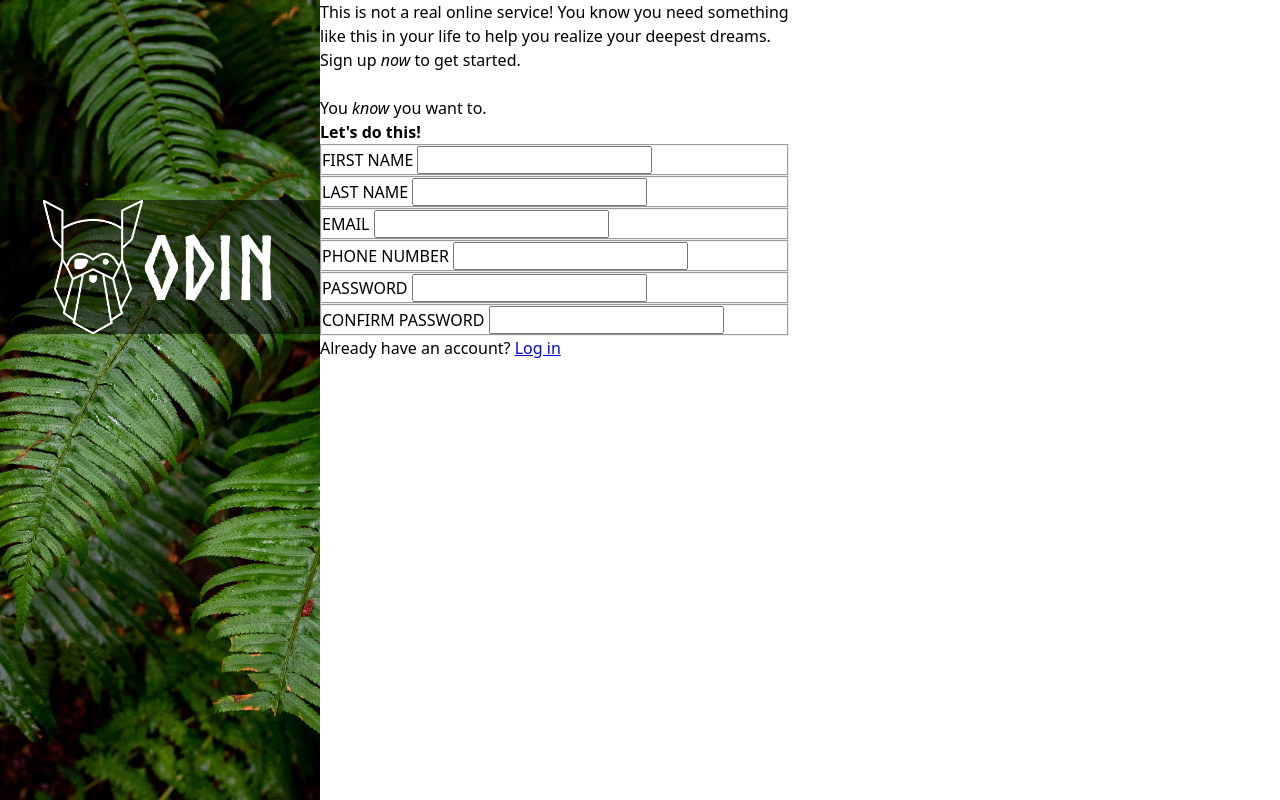
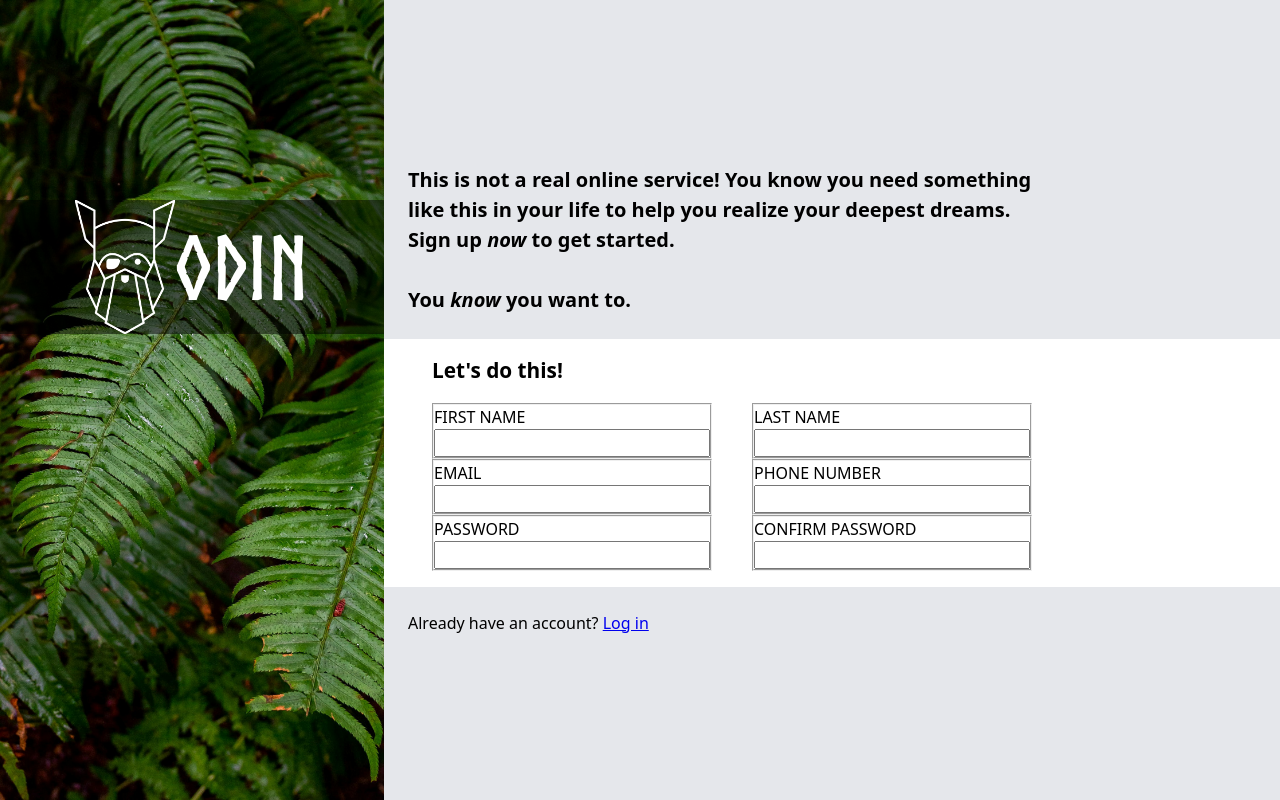
Before and after one commit to Lanerbop/odin-form, a plain HTML site: page index.html in a window 1280 px wide. Drawn offline with Linux system fonts and the light colour scheme.

Commit message:
Add basic overall styling

```diff
--- a/index.html
+++ b/index.html
@@ -21,6 +21,7 @@
           <br />
           You <em>know</em> you want to.
         </p>
+        <div class="form__container">
           <form action="#">
               <h4>Let's do this!</h4>
               <fieldset>
@@ -48,6 +49,7 @@
                   <input type="password" name="confirm-password" id="confirm-password" required>
               </fieldset>
           </form>
+        </div>
         <p>Already have an account? <a href="#">Log in</a></p>
     </main>
   </body>
--- a/script.js
+++ /dev/null
@@ -1 +0,0 @@
-// JS
--- a/styles.css
+++ b/styles.css
@@ -59,7 +59,7 @@ body {
 }
 
 header {
-  width: 25%;
+  width: 30%;
   background-image: url(./resources/images/halie-west-25xggax4bSA-unsplash.jpg);
   background-size: cover;
   background-position-x: center;
@@ -68,6 +68,7 @@ header {
 header h1 {
   font-family: 'Norse Bold';
   font-size: 5.5rem;
+  color: white;
 }
 
 .logo__container {
@@ -83,6 +84,48 @@ header h1 {
   width: 100px;
 }
 
-h1 {
-  color: white;
+/* MAIN */
+
+main {
+  width: 70%;
+  display: flex;
+  flex-direction: column;
+  justify-content: center;
+  align-items: flex-start;
+  background-color: var(--color-input-border);
 }
+
+main p:first-child {
+  font-size: 1.25rem;
+  font-weight: 600;
+  margin: 1.5rem;
+}
+
+.form__container {
+  background-color: white;
+  width: 100%;
+}
+
+form {
+  align-self: flex-start;
+  padding: 1rem 3rem;
+  display: flex;
+  flex-wrap: wrap;
+}
+
+form h4 {
+  width: 100%;
+  margin: 0 1rem 1rem 0;
+  font-size: 1.3rem;
+}
+
+fieldset {
+  width: 35%;
+  display: flex;
+  flex-direction: column;
+  margin-right: 2.5rem;
+}
+
+main p:last-child {
+  margin: 1.5rem;
+}
```
Lines whose indentation alone changed are shown as unchanged.
